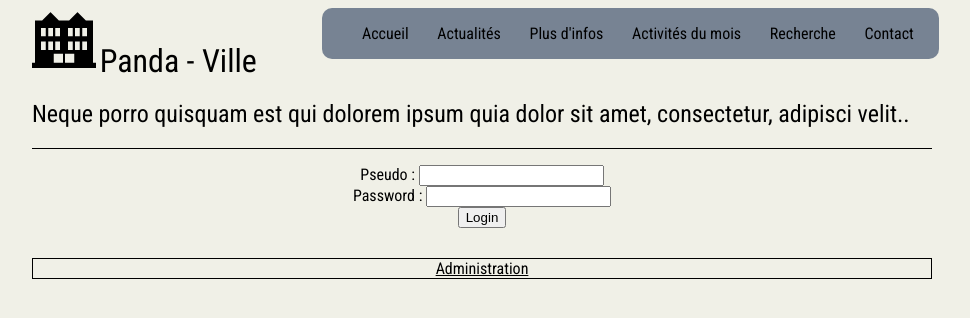
After one commit to Creaprog/MentoratOC, a PHP site: page /login.php in a window 1280 px wide. The commit adds this page. Shown: the top 318 px of the page, without its empty margins (158-1128 px from the left). Run offline with PHP 8.4, Linux system fonts and the light colour scheme.

Commit message:
Add a few code for login process

```diff
--- /dev/null
+++ b/Tp/MyOnlineTown/admin.php
@@ -0,0 +1 @@
+<?php
--- /dev/null
+++ b/Tp/MyOnlineTown/login.php
@@ -0,0 +1,61 @@
+<!DOCTYPE html>
+<html lang="en">
+<head>
+    <meta charset="UTF-8">
+    <meta name="viewport" content="width=device-width"/>
+    <link rel="stylesheet" href="style.css"/>
+    <!--[if lte IE 8]>
+    <script src="http://html5shiv.googlecode.com/svn/trunk/html5.js"></script>
+    <![endif]-->
+    <!--[if lte IE 7]>
+    <body class="ie7">
+    <![endif]-->
+    <link href='https://fonts.googleapis.com/css?family=Roboto+Condensed' rel='stylesheet' type='text/css'>
+    <title>Panda - Ville</title>
+</head>
+<body>
+<div id="block_body">
+    <nav>
+        <ul>
+            <li><a href="index.html">Accueil</a></li>
+            <li><a href="news.html">Actualités</a></li>
+            <li><a href="infos.html">Plus d'infos</a></li>
+            <li><a href="activities.html">Activités du mois</a></li>
+            <li>Recherche</li>
+            <li><a href="contact.html">Contact</a></li>
+        </ul>
+    </nav>
+
+    <header>
+        <img src="pictures/town.png" alt="logo_town">
+
+        <h1>Panda - Ville</h1>
+
+        <h2>Neque porro quisquam est qui dolorem ipsum quia dolor sit amet, consectetur, adipisci velit..</h2>
+    </header>
+
+    <section>
+        <form method="post" action="request.php" id="login">
+            <p>
+                <label for="pseudo">Pseudo :</label>
+                <input type="text" name="pseudo" id="pseudo"/>
+
+                <br/>
+
+                <label for="password">Password :</label>
+                <input type="password" name="password" id="password"/>
+
+                <br/>
+
+                <input type="submit" value="Login" />
+            </p>
+        </form>
+    </section>
+
+    <footer>
+        <a href="#">Administration</a>
+    </footer>
+
+</div>
+</body>
+</html>
--- a/Tp/MyOnlineTown/style.css
+++ b/Tp/MyOnlineTown/style.css
@@ -53,7 +53,6 @@ nav ul {
 nav li {
     display: inline-block;
     margin-right: 25px;
-
 
 }
 
@@ -186,6 +185,10 @@ footer {
 
 #contact {
     margin-top: 30px;
+    text-align: center;
+}
+
+#login {
     text-align: center;
 }
 
```
Also changed, not shown: Tp/MyOnlineTown/install.sql (added, +54 -0 lines), Tp/MyOnlineTown/request.php (added, +25 -0 lines).
